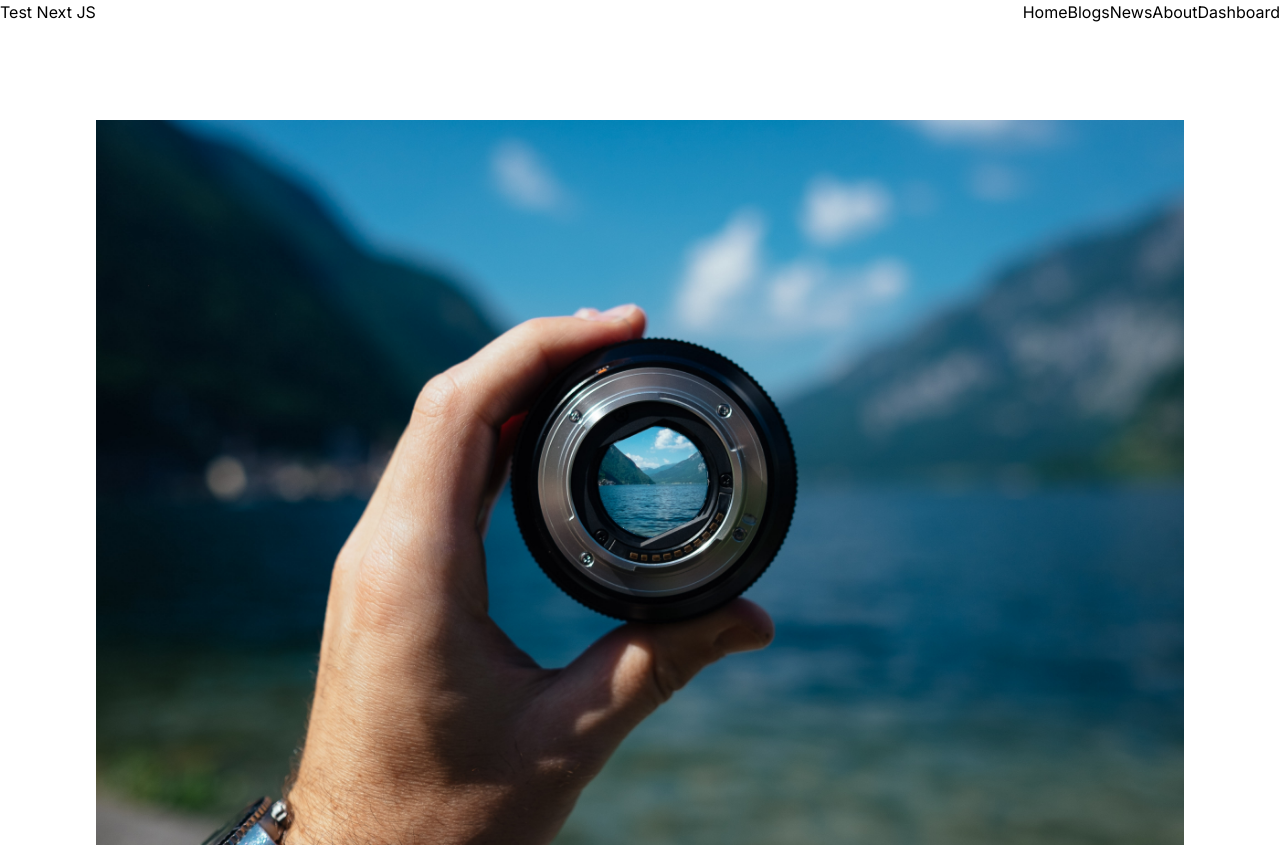
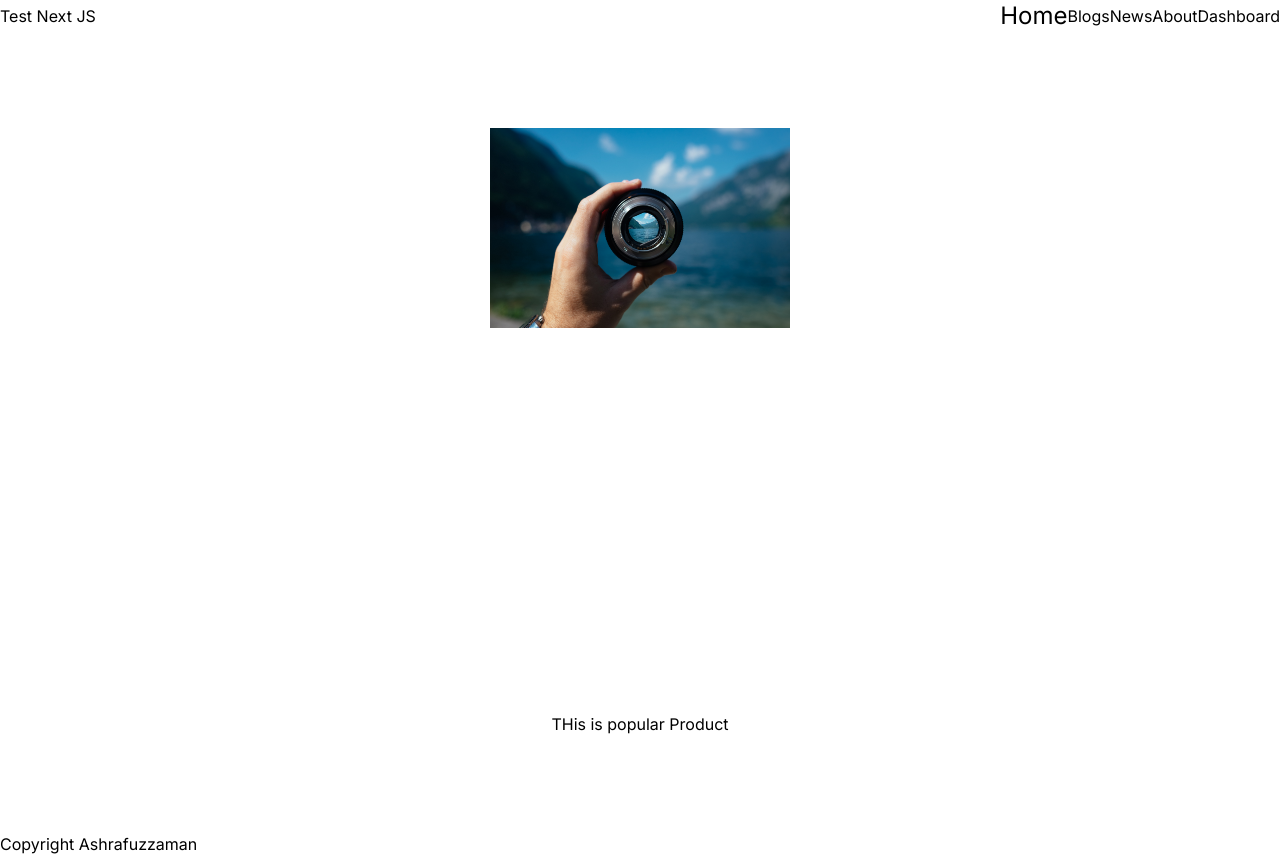
Before and after one commit to dev-ashrafuzzaman/nextjs-project-setup, a Next.js app: page / in a window 1280 px wide. Shown: the top 856 px of the page. Built offline with nearby package versions, Linux system fonts and the light colour scheme.

Commit message:
[Loading And Error Handling ]

```diff
--- a/src/app/(with-layout)/page.js
+++ b/src/app/(with-layout)/page.js
@@ -1,10 +1,15 @@
 import Image from 'next/image'
 import image1 from "@/assest/image.jpeg"
+import PopularProducts from '@/component/HomePage/PopularProduct'
+import { Suspense } from 'react'
 
 export default function Home() {
   return (
     <main className="flex min-h-screen flex-col items-center justify-between p-24">
-     <Image src={image1} alt='' placeholder='blur'/>
+      <Image src={image1} height={200} alt='' placeholder='blur' />
+      <Suspense fallback={<h1 className='text-center font-bold text-2xl'>Product is loading</h1>}>
+        <PopularProducts></PopularProducts>
+      </Suspense>
     </main>
   )
 }
--- /dev/null
+++ b/src/app/blogs/error.js
@@ -0,0 +1,15 @@
+import React, { useEffect } from 'react';
+
+const BlogError = ({ error, reset }) => {
+    useEffect(() => {
+        console.error(error);
+    }, [error])
+    return (
+        <div className='text-center'>
+            <h1 className='text-2xl font-bold text-red-600'>{error.message || "Something is wrong happend!"}</h1>
+            <button  onClick={() => reset()}>Reset</button>
+        </div>
+    );
+};
+
+export default BlogError;
--- /dev/null
+++ b/src/app/blogs/loading.js
@@ -0,0 +1,11 @@
+import React from 'react';
+
+const Blogloading = () => {
+    return (
+        <div>
+              <h1 className='text-center font-bold text-2xl'> loading</h1>
+        </div>
+    );
+};
+
+export default Blogloading;
--- /dev/null
+++ b/src/app/loading.js
@@ -0,0 +1,11 @@
+import React from 'react';
+
+const RootLoading = () => {
+    return (
+        <div>
+           <h1 className='text-center font-bold text-2xl'> loading...........</h1>
+        </div>
+    );
+};
+
+export default RootLoading;
--- /dev/null
+++ b/src/component/HomePage/PopularProduct.js
@@ -0,0 +1,13 @@
+import wait from '@/utils/wait';
+import React from 'react';
+
+const PopularProducts = async () => {
+    await wait();
+    return (
+        <div>
+            THis is popular Product
+        </div>
+    );
+};
+
+export default PopularProducts;
--- /dev/null
+++ b/src/utils/wait.js
@@ -0,0 +1,10 @@
+import React from 'react';
+import { resolve } from 'styled-jsx/css';
+
+const wait = () => {
+    return new Promise((resolve , reject) => {
+        setTimeout(resolve , 5000);
+    });
+};
+
+export default wait;
```
